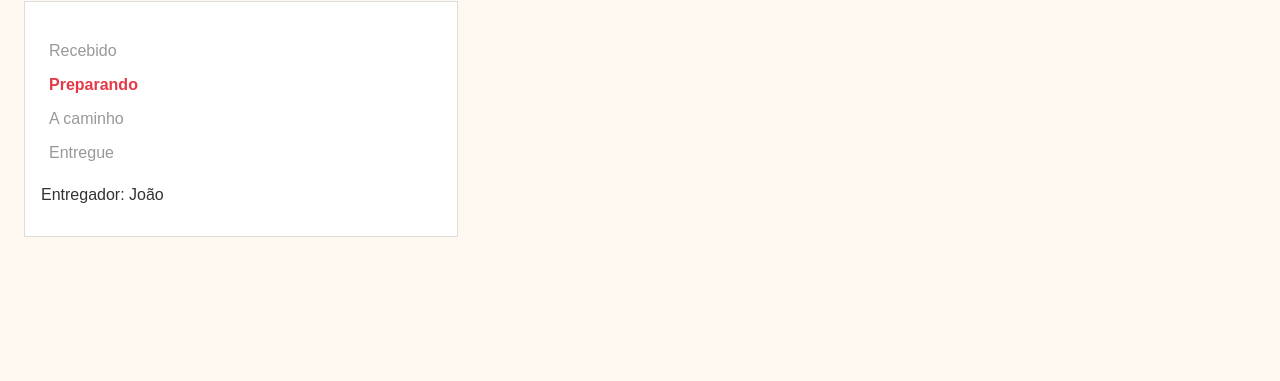
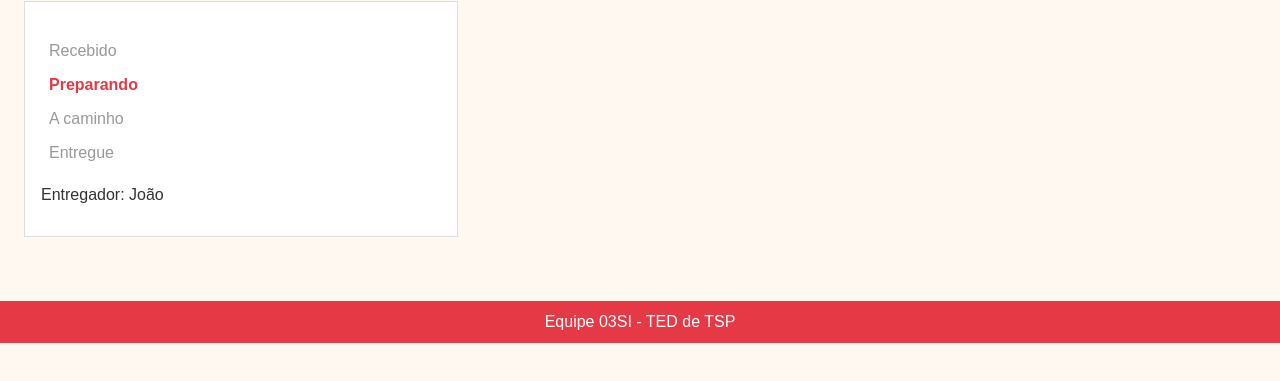
Before and after one commit to brunoeduardomsm-pixel/tsp-delivery-equipe-03si, a plain HTML site: page acompanhar.html in a window 1280 px wide. Shown: the part 221-602 px from the top of the page. Drawn offline with Linux system fonts and the light colour scheme.

Commit message:
Adiciona rodapé

```diff
--- a/acompanhar.html
+++ b/acompanhar.html
@@ -30,5 +30,6 @@
       <p>Entregador: João</p>
     </div>
   </main>
+  <footer>Equipe 03SI - TED de TSP</footer>
 </body>
 </html>
```
